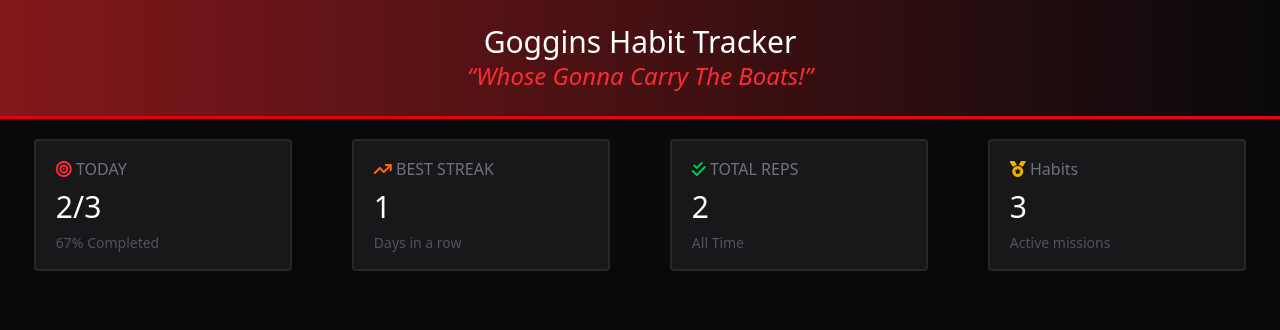
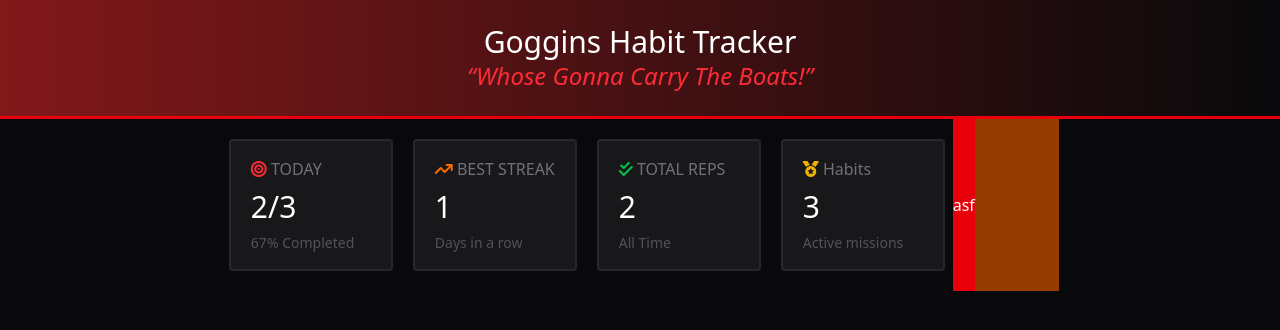
Before and after one commit to kiyamehr/Goggins-Habit-Tracker, a website built with Vite: page index.html in a window 1280 px wide. Built offline with nearby package versions, Linux system fonts and the light colour scheme.

Commit message:
made the main tab more responsive by adding a large class

```diff
--- a/index.html
+++ b/index.html
@@ -27,14 +27,15 @@
       >
     </header>
 
+    <main class="lg:w-5/6 lg:flex lg:justify-center lg:mx-auto">
       <!-- Tracking section  -->
       <section
         id="tracking-box"
-      class="grid sm:grid-cols-4 items-center justify-center grid-cols-2 mx-2 my-5 gap-2"
+        class="grid sm:grid-cols-4 items-center justify-center grid-cols-2 mx-2 my-5 gap-2 lg:gap-5"
       >
         <div
           id="completed-today"
-        class="w-full lg:w-10/12 tacker-box-design mx-auto py-4 px-5 rounded-sm"
+          class="w-full tacker-box-design py-4 px-5 rounded-sm"
         >
           <p class="text-base text-[#71717b]">
             <i class="fa fa-bullseye text-[#f92b35]"> </i> TODAY
@@ -45,7 +46,7 @@
 
         <div
           id="best-streak"
-        class="w-full lg:w-10/12 tacker-box-design mx-auto py-4 px-5 rounded-sm"
+          class="w-full tacker-box-design py-4 px-5 rounded-sm"
         >
           <p class="text-base text-[#71717b]">
             <i class="fa fa-arrow-trend-up text-[#ff6900]"></i> BEST STREAK
@@ -56,7 +57,7 @@
 
         <div
           id="total-reps"
-        class="w-full lg:w-10/12 tacker-box-design mx-auto py-4 px-5 rounded-sm"
+          class="w-full tacker-box-design py-4 px-5 rounded-sm"
         >
           <p class="text-base text-[#71717b]">
             <i class="fa fa-check-double text-[#00c54e]"></i> TOTAL REPS
@@ -67,7 +68,7 @@
 
         <div
           id="habits"
-        class="w-full lg:w-10/12 tacker-box-design mx-auto py-4 px-5 rounded-sm"
+          class="w-full tacker-box-design py-4 px-5 rounded-sm"
         >
           <p class="text-base text-[#71717b]">
             <i class="fa fa-medal text-[#f0b100]"></i> Habits
@@ -78,8 +79,11 @@
       </section>
 
       <!-- habits status -->
-     <section id="habits-status"></section>
+       <section id="habits-status" class="grid grid-cols-3 bg-amber-800 gap-3 lg:gap-5">
+        <button class="bg-[#e7000b]">asf</button>
+       </section>
 
       <script src="src/main.js"></script>
+    </main>
   </body>
 </html>
```
Lines whose indentation alone changed are shown as unchanged.
